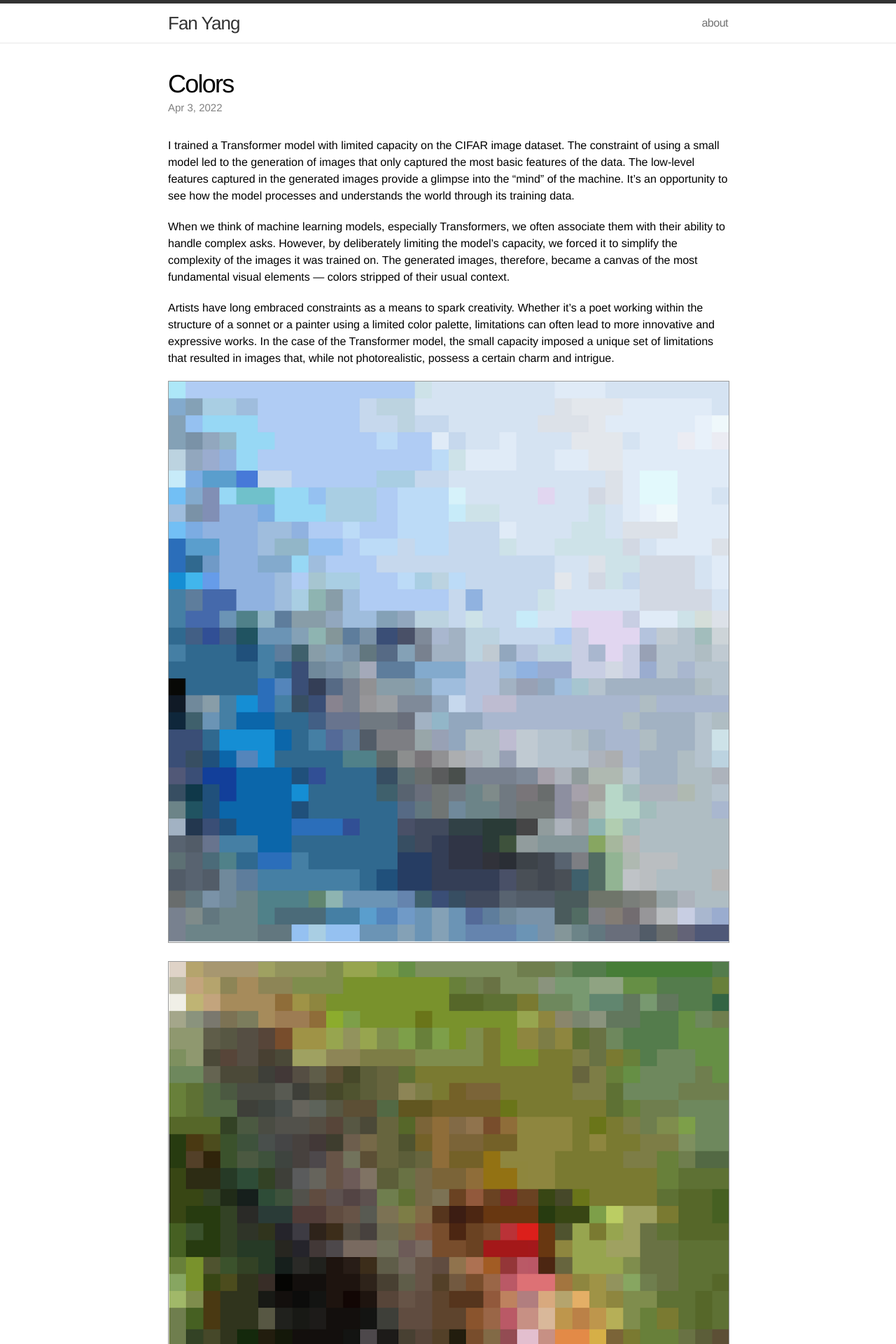
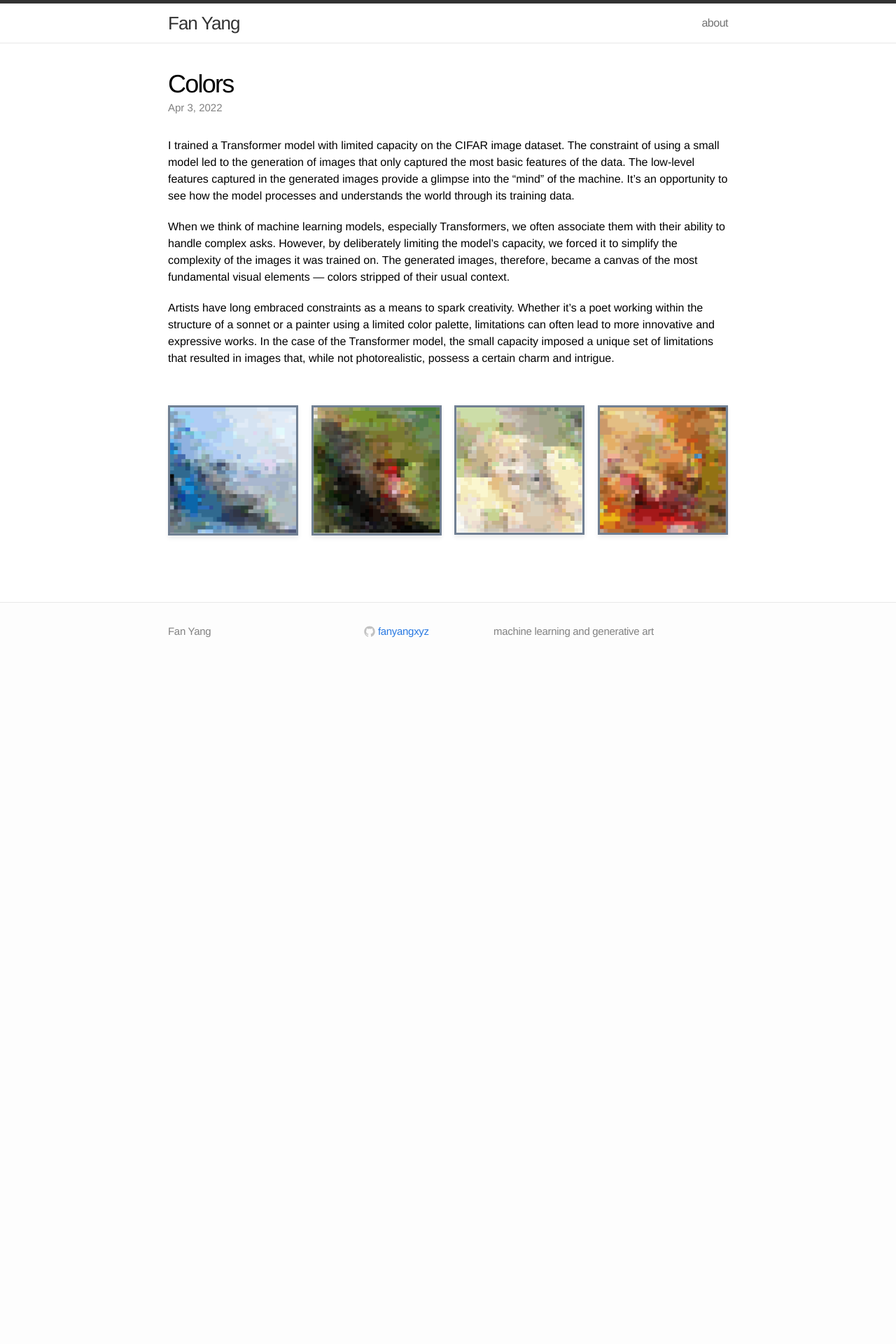
Before and after one commit to fanyangxyz/fanyangxyz.github.io, a Jekyll site: the page built from _posts/2022-04-23-colors.markdown, in a window 1280 px wide. Shown: the top 1920 px of the page at 70% size. Built offline with Jekyll 4.4.1, drawn with Linux system fonts in a browser that asks for light colours; after the commit the page ends 958 px from its top, so only the background shows below that.

Commit message:
rearrange the images in posts

```diff
--- a/_posts/2022-04-23-colors.markdown
+++ b/_posts/2022-04-23-colors.markdown
@@ -13,18 +13,22 @@ When we think of machine learning models, especially Transformers, we often asso
 Artists have long embraced constraints as a means to spark creativity. Whether it's a poet working within the structure of a sonnet or a painter using a limited color palette, limitations can often lead to more innovative and expressive works. In the case of the Transformer model, the small capacity imposed a unique set of limitations that resulted in images that, while not photorealistic, possess a certain charm and intrigue.
 
 
-<div class="imgcap">
-<img src="/assets/colors/blue.png">
+<div class="art">
+
+  <div class="artpiece">
+    <img src="/assets/colors/blue.png" alt="Colors" />
+  </div>
+
+  <div class="artpiece">
+    <img src="/assets/colors/green_and_red.png" alt="Colors" />
+  </div>
+
+  <div class="artpiece">
+    <img src="/assets/colors/yellow.png" alt="Colors" />
+  </div>
+
+  <div class="artpiece">
+    <img src="/assets/colors/orange.png" alt="Colors" />
+  </div>
+
 </div>
-
-<div class="imgcap">
-<img src="/assets/colors/green_and_red.png">
-</div>
-
-<div class="imgcap">
-<img src="/assets/colors/yellow.png">
-</div>
-
-<div class="imgcap">
-<img src="/assets/colors/orange.png">
-</div>
--- a/css/main.css
+++ b/css/main.css
@@ -7,6 +7,40 @@
 }
 
 html, body { height: 100%; }
+
+.art{
+  display: flex;
+  flex-flow: row wrap;
+  justify-content: space-between;
+}
+
+.artpiece img{
+  display: block;
+  width: 180px;
+  /*margin: 5px auto;*/
+  /*max-width: 100%;*/
+  /*margin: 5px 5px 5px 5px;*/
+  box-shadow: 0px 4px 6px 0px #eee;
+  border: 3px solid #718093;
+  /*border: 3px solid #333;*/
+  margin: 35px 0px 35px 0px;
+  /*height: auto;*/
+  /*height: 400px;*/
+}
+
+.trianglespiece img{
+  display: block;
+  width: 360px;
+  /*margin: 5px auto;*/
+  /*max-width: 100%;*/
+  /*margin: 5px 5px 5px 5px;*/
+  box-shadow: 0px 4px 6px 0px #eee;
+  border: 3px solid #718093;
+  /*border: 3px solid #333;*/
+  margin: 35px 0px 35px 0px;
+  /*height: auto;*/
+  /*height: 400px;*/
+}
 
 .artthumb img{
   display: block;
```
Also changed, not shown: _posts/2024-04-23-triangles.markdown (+16 -7 lines), assets/triangles/img.png (deleted).
